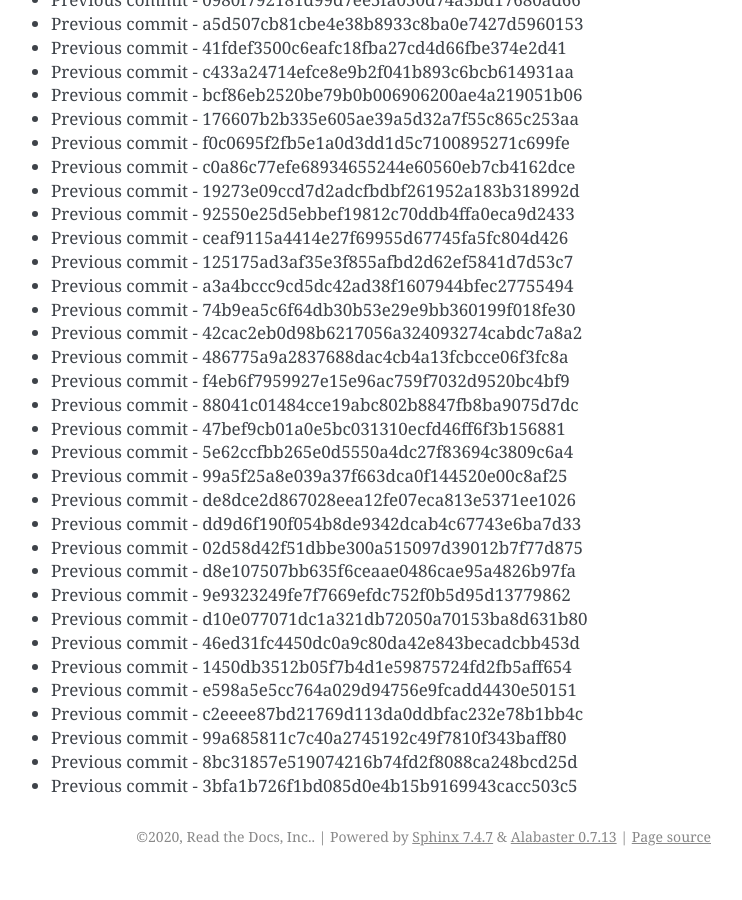
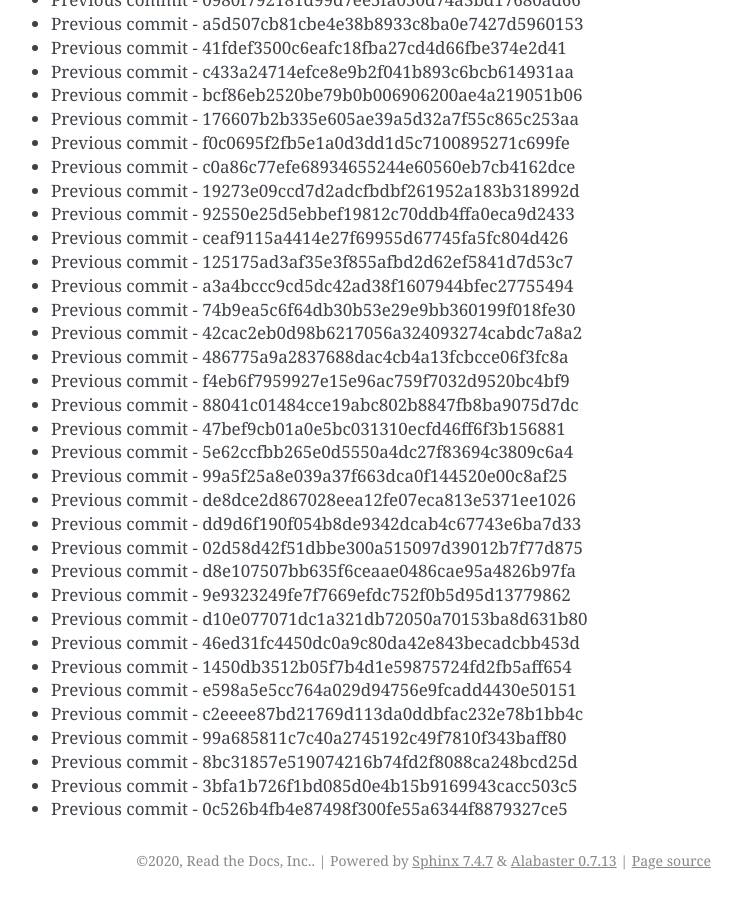
Before and after one commit to readthedocs/rtd-git-stresstest, a Sphinx documentation site: the page built from docs/updates.rst, in a window 1280 px wide and 900 px high, scrolled down 22358 px. Shown: the whole window, without its empty margins (399-1141 px from the left). Built offline with Sphinx 7.4.7, drawn with Linux system fonts in a browser that asks for light colours; before the commit the page ends 23234 px from its top, so only the background shows below that.

Commit message:
Generating commit from previous: 0c526b4fb4e87498f300fe55a6344f8879327ce5

```diff
--- a/docs/updates.rst
+++ b/docs/updates.rst
@@ -971,3 +971,4 @@ It can be tested for any performance characteristics.
 * Previous commit - 99a685811c7c40a2745192c49f7810f343baff80
 * Previous commit - 8bc31857e519074216b74fd2f8088ca248bcd25d
 * Previous commit - 3bfa1b726f1bd085d0e4b15b9169943cacc503c5
+* Previous commit - 0c526b4fb4e87498f300fe55a6344f8879327ce5
```
